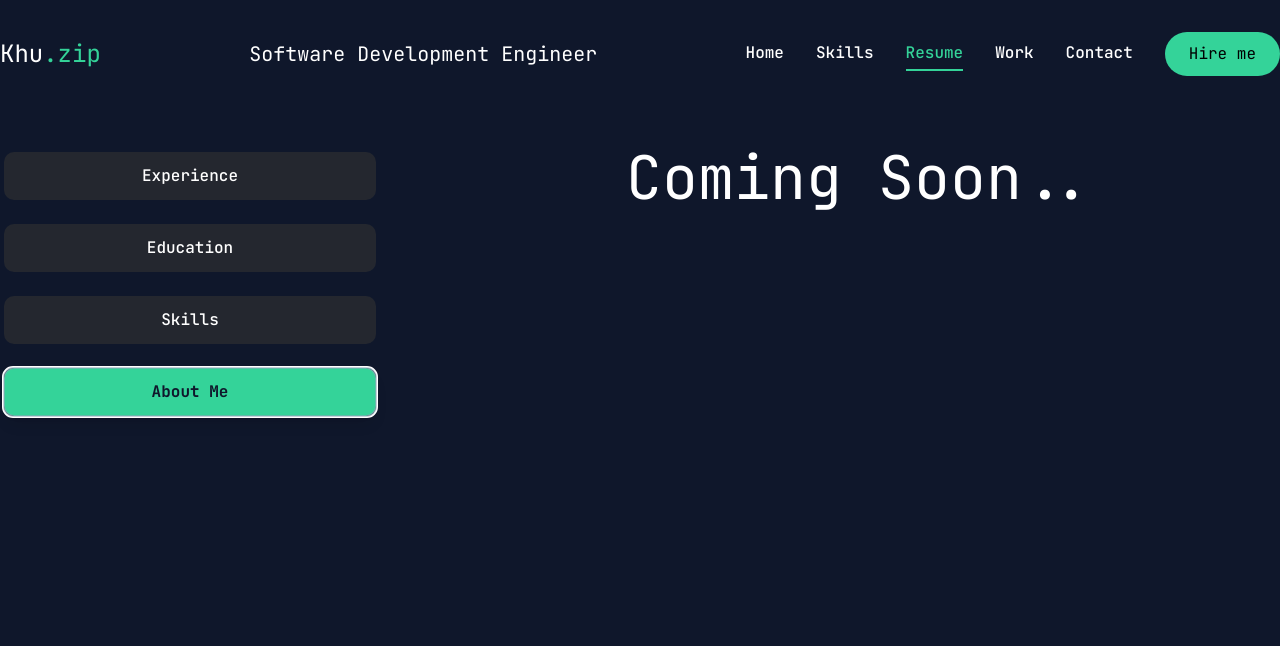
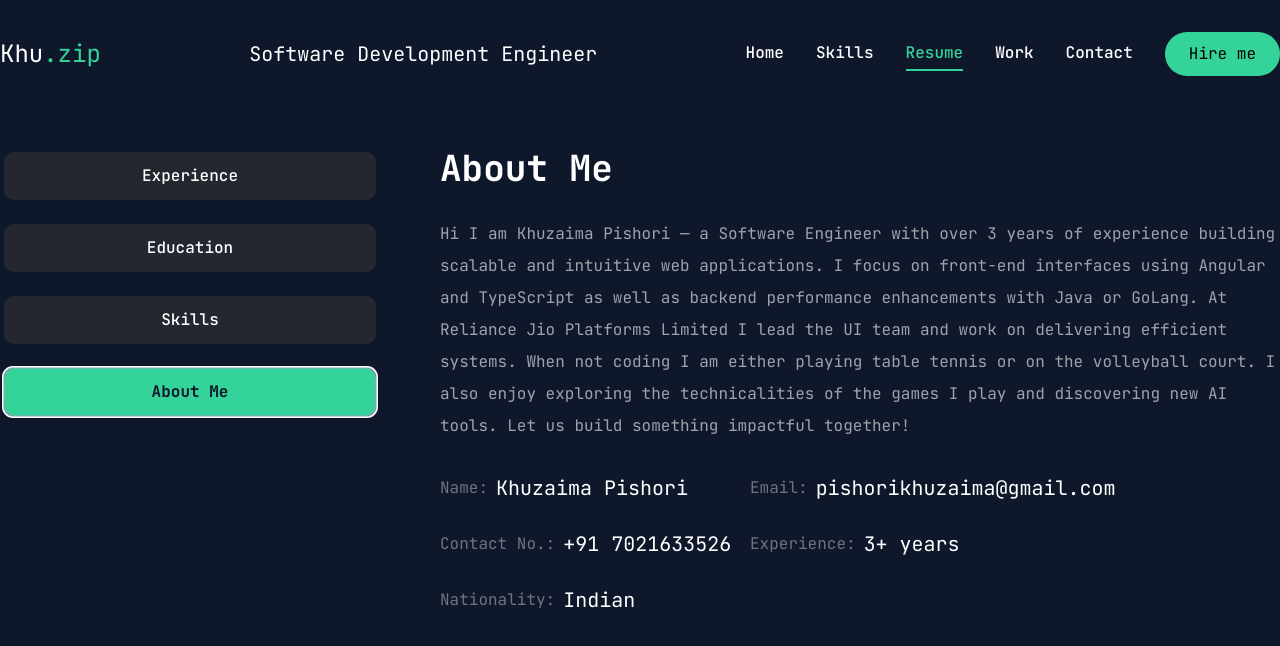
Before and after one commit to CyberKP03/e-portfolio, a Next.js app: page /resume in a window 1280 px wide. Both pictures are taken after a click on the tab "About Me". Shown: the top 646 px of the page. Built offline with nearby package versions, Linux system fonts and the light colour scheme.

Commit message:
feat: create about me tab for resume page

```diff
--- a/app/resume/page.jsx
+++ b/app/resume/page.jsx
@@ -1,15 +1,7 @@
 "use client";
 
 import { listOfTabs } from "@/config/content";
-import { renderTabContent } from "@/config/content";
-
 import { Tabs, TabsTrigger, TabsList, TabsContent } from "@/components/ui/tabs";
-import {
-  Tooltip,
-  TooltipContent,
-  TooltipProvider,
-  TooltipTrigger,
-} from "@/components/ui/tooltip";
 import { motion } from "framer-motion";
 import ContentForTabs from "@/components/ContentForTabs";
 
@@ -43,7 +35,7 @@
               <TabsContent
                 value={tab.value}
                 key={`content-${index}`}
-                className="w-full"
+                className={tab.class}
               >
                 <ContentForTabs tabValue={tab.value} />
               </TabsContent>
--- a/components/ContentForTabs.jsx
+++ b/components/ContentForTabs.jsx
@@ -1,15 +1,18 @@
 "use client";
 
-import { experience } from "@/config/content";
-import { skillsForResume } from "@/config/content";
-import { ScrollArea } from "@/components/ui/scroll-area";
-import { education } from "@/config/content";
+import {
+  experience,
+  skillsForResume,
+  education,
+  aboutForResume,
+} from "@/config/content";
+
 import {
   Tooltip,
-  TooltipContent,
   TooltipProvider,
   TooltipTrigger,
 } from "@/components/ui/tooltip";
+import { ScrollArea } from "@/components/ui/scroll-area";
 import ComingSoon from "./ComingSoon";
 
 const ContentForTabs = ({ tabValue }) => {
@@ -122,6 +125,32 @@
           ))}
         </div>
       );
+    case "aboutForResume":
+      return (
+        <div className="flex flex-col gap-[30px]">
+          {aboutForResume.map((about, aboutIndex) => (
+            <div className="flex flex-col gap-[30px] text-center xl:text-left" key={aboutIndex}>
+              <h3 className="text-4xl font-bold">{about.title}</h3>
+              <p className="text-white/60 mx-auto xl:mx-0">
+                {about.description}
+              </p>
+              <ul className="grid grid-cols-1 xl:grid-cols-2 gap-y-6 max-w-[620px] mx-auto xl:mx-0">
+                {about.info.map((item, index) => {
+                  return (
+                    <li
+                      key={index}
+                      className="flex items-center justify-center xl:justify-start gap-2"
+                    >
+                      <span className="text-white/40">{item.fileName}:</span>
+                      <span className="text-xl">{item.fieldValue}</span>
+                    </li>
+                  );
+                })}
+              </ul>
+            </div>
+          ))}
+        </div>
+      );
     default:
       return <ComingSoon />;
   }
--- a/config/content.js
+++ b/config/content.js
@@ -103,18 +103,22 @@
   {
     label: "Experience",
     value: "experience",
+    class: "w-full",
   },
   {
     label: "Education",
     value: "education",
+    class: "w-full",
   },
   {
     label: "Skills",
     value: "skillsForResume",
+    class: "w-full h-full",
   },
   {
     label: "About Me",
-    value: "about",
+    value: "aboutForResume",
+    class: "w-full text-center xl:text-left",
   },
 ];
 
@@ -128,7 +132,7 @@
         fieldValue: "Khuzaima Pishori",
       },
       {
-        fileName: "Email ID",
+        fileName: "Email",
         fieldValue: "pishorikhuzaima@gmail.com",
       },
       {
@@ -139,11 +143,11 @@
         fileName: "Experience",
         fieldValue: "3+ years",
       },
-      {
-        fileName: "Core Skills",
-        fieldValue:
-          "Full Stack Development, Frontend Development, API Development, Database Management, Big Data",
-      },
+      // {
+      //   fileName: "Core Skills",
+      //   fieldValue:
+      //     "Full Stack Development, Frontend Development, API Development, Big Data, Database Management",
+      // },
       {
         fileName: "Nationality",
         fieldValue: "Indian",
```
